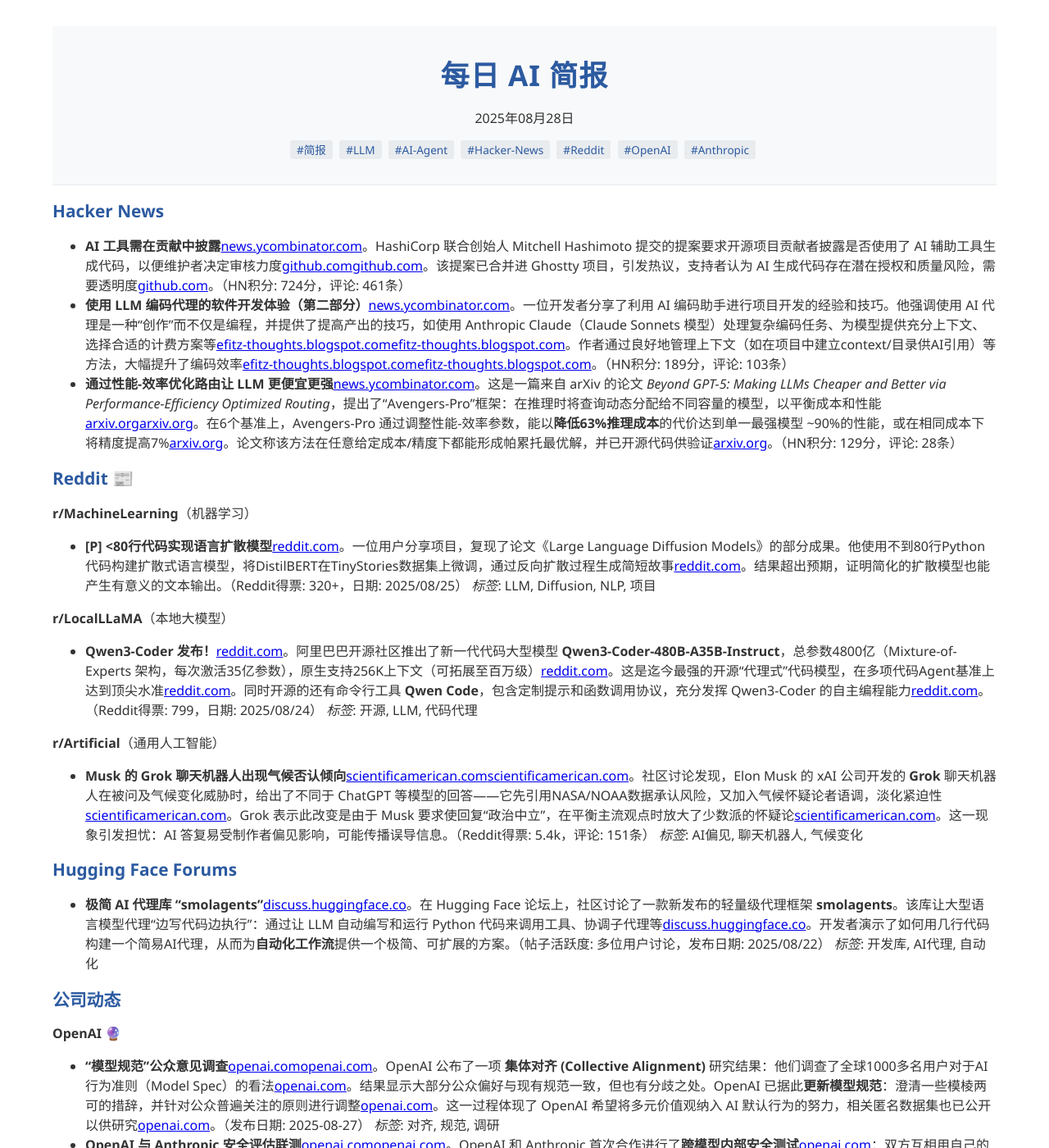
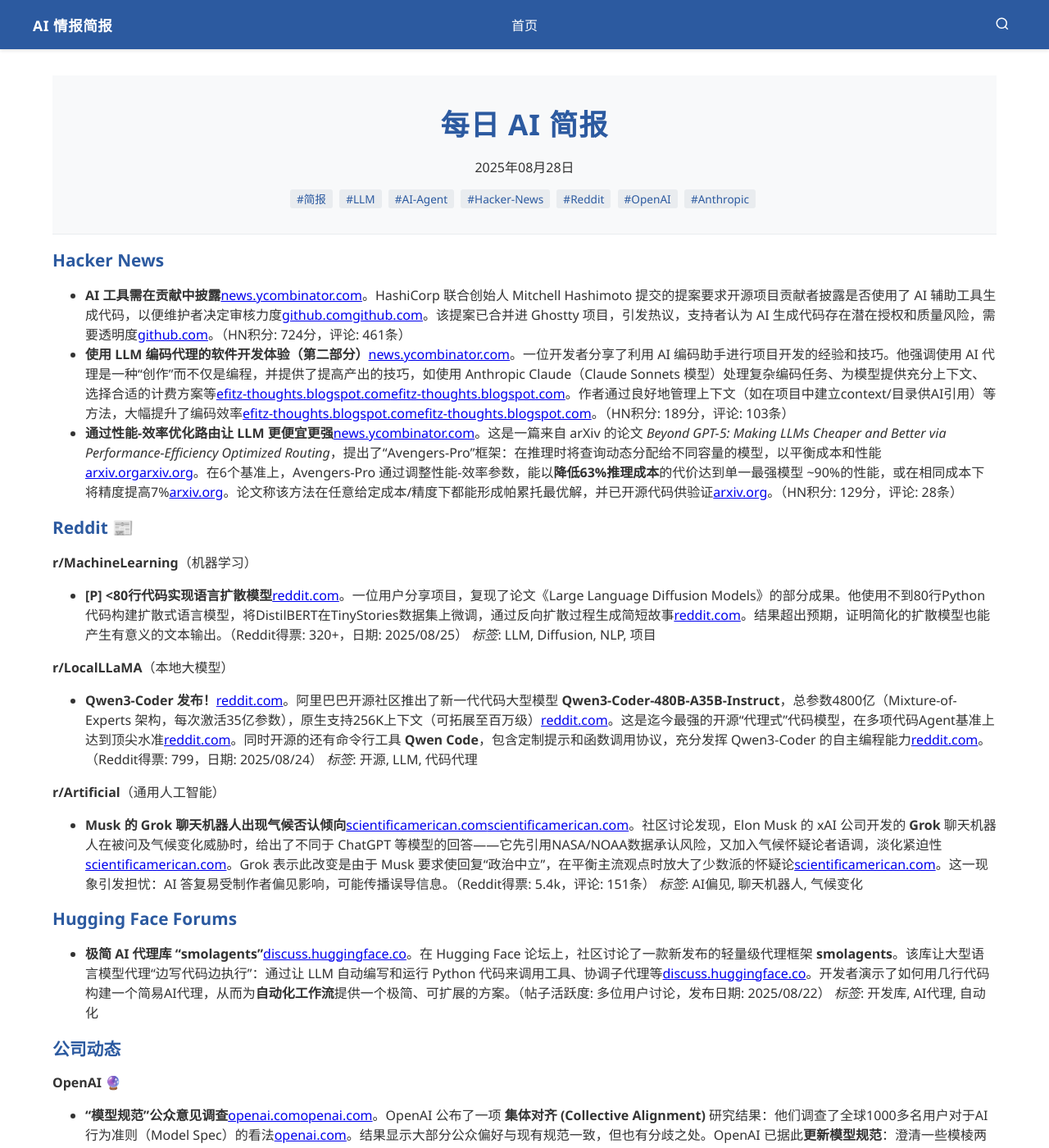
Before and after one commit to pierrelzw/AI-News, a Jekyll site: the page built from _posts/2025-08-28-ai-briefing.md, in a window 1280 px wide and 1400 px high. Shown: the whole window at 82% size. Built offline with Jekyll 4.4.1, drawn with Linux system fonts in a browser that asks for light colours.

Commit message:
feat: 添加顶部导航栏
- 添加包含三个按钮的顶部导航栏（AI情报简报、首页、搜索）
- 使用sticky定位固定在页面顶部
- 移除文章页面的返回主页按钮（由导航栏代替）
- 改进文章导航样式，包含上一篇/下一篇按钮
- 添加响应式设计适配移动设备
- 搜索功能暂时显示开发中提示

```diff
--- a/_layouts/default.html
+++ b/_layouts/default.html
@@ -32,6 +32,26 @@
   {% seo %}
 </head>
 <body>
+  <!-- 顶部导航栏 -->
+  <nav class="top-nav">
+    <div class="nav-container">
+      <div class="nav-left">
+        <a href="{{ '/' | relative_url }}" class="nav-brand">AI 情报简报</a>
+      </div>
+      <div class="nav-center">
+        <a href="{{ '/' | relative_url }}" class="nav-home">首页</a>
+      </div>
+      <div class="nav-right">
+        <button class="nav-search" onclick="toggleSearch()">
+          <svg width="18" height="18" viewBox="0 0 24 24" fill="none" stroke="currentColor" stroke-width="2">
+            <circle cx="11" cy="11" r="8"></circle>
+            <path d="m21 21-4.35-4.35"></path>
+          </svg>
+        </button>
+      </div>
+    </div>
+  </nav>
+
   <main>
     {{ content }}
   </main>
--- a/_layouts/post.html
+++ b/_layouts/post.html
@@ -45,24 +45,30 @@
 </article>
 
 <!-- 文章导航 -->
-{%- if page.previous or page.next -%}
 <nav class="post-navigation" aria-label="文章分页导航">
   <div class="nav-links">
     {%- if page.previous -%}
       <div class="nav-previous">
-                  <a href="{{ page.previous.url | relative_url }}" rel="prev">
-            <span class="nav-subtitle">上一篇</span>
-          </a>
+        <a href="{{ page.previous.url | relative_url }}" rel="prev">
+          <span class="nav-subtitle">← 上一篇</span>
+        </a>
+      </div>
+    {%- else -%}
+      <div class="nav-previous">
+        <span class="nav-subtitle disabled">← 上一篇</span>
       </div>
     {%- endif -%}
 
     {%- if page.next -%}
       <div class="nav-next">
-                  <a href="{{ page.next.url | relative_url }}" rel="next">
-            <span class="nav-subtitle">下一篇</span>
-          </a>
+        <a href="{{ page.next.url | relative_url }}" rel="next">
+          <span class="nav-subtitle">下一篇 →</span>
+        </a>
+      </div>
+    {%- else -%}
+      <div class="nav-next">
+        <span class="nav-subtitle disabled">下一篇 →</span>
       </div>
     {%- endif -%}
   </div>
 </nav>
-{%- endif -%}
--- a/assets/style.css
+++ b/assets/style.css
@@ -1,3 +1,82 @@
+/* 顶部导航栏 */
+.top-nav {
+  background: #2c5aa0;
+  color: white;
+  padding: 0;
+  position: sticky;
+  top: 0;
+  z-index: 1000;
+  box-shadow: 0 2px 4px rgba(0,0,0,0.1);
+}
+
+.nav-container {
+  max-width: 1200px;
+  margin: 0 auto;
+  display: flex;
+  align-items: center;
+  justify-content: space-between;
+  padding: 0 1rem;
+  height: 60px;
+}
+
+.nav-left, .nav-center, .nav-right {
+  flex: 1;
+  display: flex;
+  align-items: center;
+}
+
+.nav-left {
+  justify-content: flex-start;
+}
+
+.nav-center {
+  justify-content: center;
+}
+
+.nav-right {
+  justify-content: flex-end;
+}
+
+.nav-brand {
+  color: white;
+  text-decoration: none;
+  font-weight: 700;
+  font-size: 1.1rem;
+  letter-spacing: 0.5px;
+}
+
+.nav-brand:hover {
+  color: #e9ecef;
+}
+
+.nav-home {
+  color: white;
+  text-decoration: none;
+  padding: 0.5rem 1rem;
+  border-radius: 6px;
+  font-weight: 500;
+  transition: background-color 0.2s;
+}
+
+.nav-home:hover {
+  background: rgba(255,255,255,0.1);
+  color: white;
+}
+
+.nav-search {
+  background: none;
+  border: none;
+  color: white;
+  padding: 0.5rem;
+  border-radius: 6px;
+  cursor: pointer;
+  transition: background-color 0.2s;
+}
+
+.nav-search:hover {
+  background: rgba(255,255,255,0.1);
+}
+
 body {
   background: #ffffff;
   color: #333333;
@@ -126,6 +205,14 @@
 }
 
 @media (max-width: 768px) {
+  .nav-container {
+    padding: 0 1rem;
+  }
+
+  .nav-brand {
+    font-size: 1rem;
+  }
+
   main {
     width: 95%;
     padding: 0 1rem;
@@ -152,6 +239,10 @@
 }
 
 @media (max-width: 480px) {
+  .nav-brand {
+    font-size: 0.9rem;
+  }
+
   main {
     width: 98%;
     padding: 0 0.5rem;
@@ -182,3 +273,78 @@
     font-size: 1.1rem;
   }
 }
+
+/* 文章导航样式 */
+.post-navigation {
+  margin: 3rem 0;
+  padding: 2rem 0;
+  border-top: 1px solid #e9ecef;
+  border-bottom: 1px solid #e9ecef;
+}
+
+.nav-links {
+  display: flex;
+  justify-content: space-between;
+  align-items: center;
+  gap: 1rem;
+}
+
+.nav-previous,
+.nav-next {
+  flex: 1;
+}
+
+.nav-previous a,
+.nav-next a {
+  display: inline-flex;
+  align-items: center;
+  padding: 0.75rem 1.5rem;
+  background: #f8f9fa;
+  color: #2c5aa0;
+  text-decoration: none;
+  border-radius: 8px;
+  border: 1px solid #e9ecef;
+  transition: all 0.2s ease;
+  font-weight: 500;
+  min-height: 2.5rem;
+}
+
+.nav-previous a:hover,
+.nav-next a:hover {
+  background: #2c5aa0;
+  color: white;
+  border-color: #2c5aa0;
+  transform: translateY(-1px);
+  box-shadow: 0 2px 8px rgba(44, 90, 160, 0.2);
+}
+
+.nav-subtitle {
+  font-size: 0.9rem;
+  font-weight: 600;
+}
+
+.nav-subtitle.disabled {
+  color: #adb5bd;
+  cursor: not-allowed;
+  opacity: 0.6;
+}
+
+/* 响应式导航 */
+@media (max-width: 768px) {
+  .nav-links {
+    flex-direction: column;
+    gap: 1rem;
+  }
+
+  .nav-previous,
+  .nav-next {
+    width: 100%;
+  }
+
+  .nav-previous a,
+  .nav-next a {
+    width: 100%;
+    justify-content: center;
+    padding: 1rem 1.5rem;
+  }
+}
```
Also changed, not shown: other parts of _layouts/default.html (+7 -0 lines).
